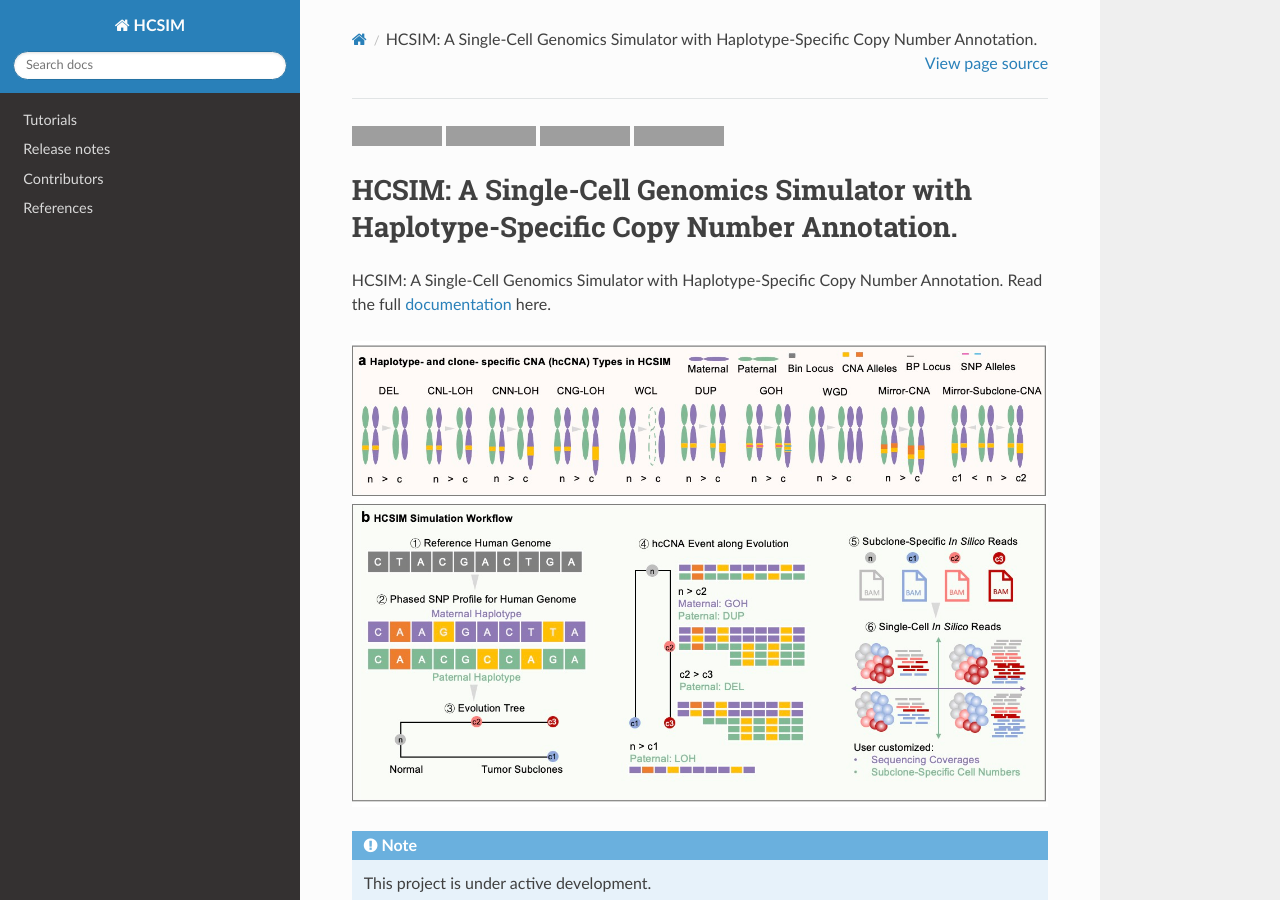
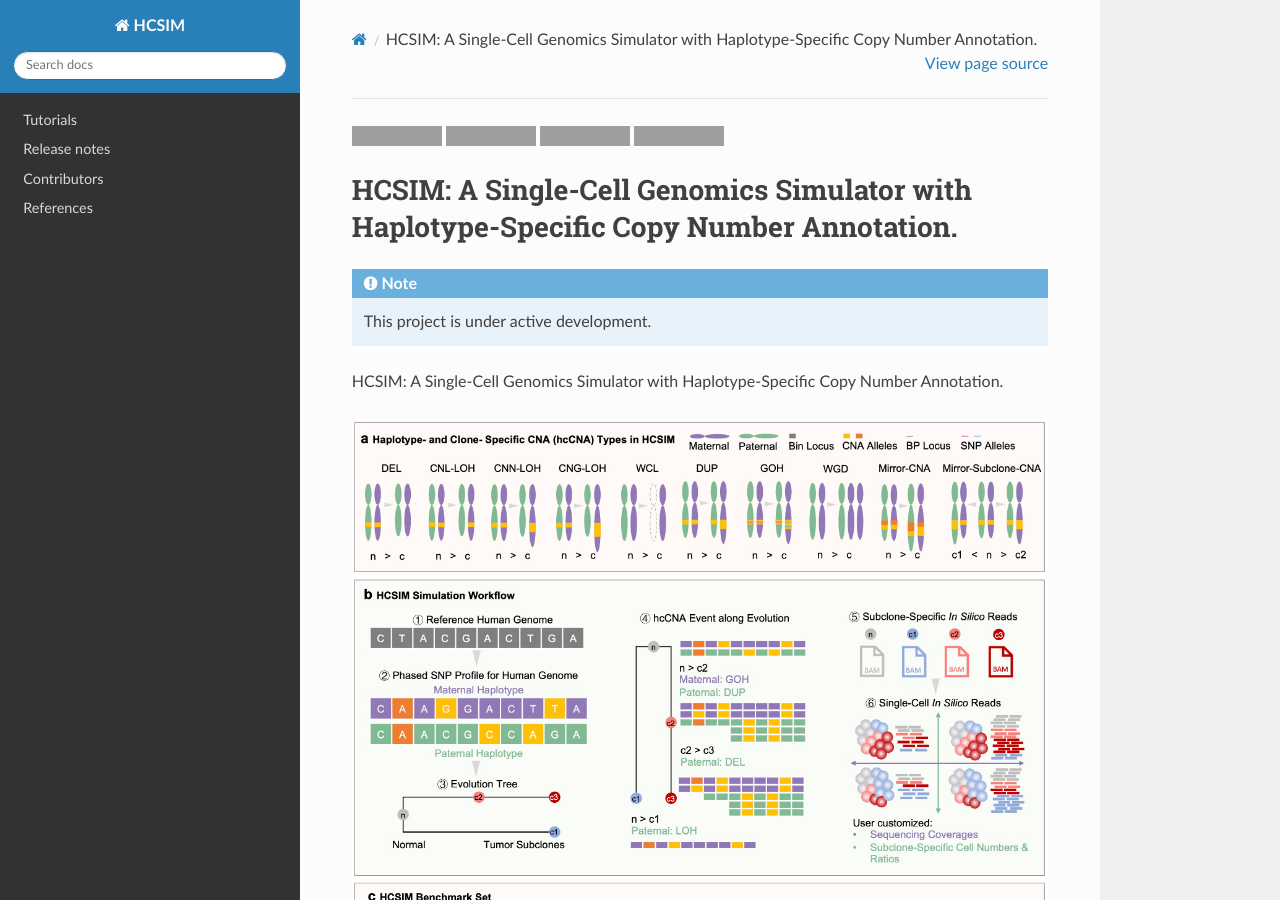
Before and after one commit to xikanfeng2/HCSIM, a Sphinx documentation site: the page built from docs/index.md, in a window 1280 px wide and 900 px high, cut to the strip 0-900 px from the top of the window. Built offline with Sphinx 7.4.7 and the Read the Docs theme 3.1.0, drawn with Linux system fonts in a browser that asks for light colours; some of the changed lines change nothing that is shown; grey boxes are pictures that could not be loaded.

Commit message:
update doc

````diff
--- a/README.md
+++ b/README.md
@@ -7,6 +7,8 @@
 
 HCSIM: A Single-Cell Genomics Simulator with Haplotype-Specific Copy Number Annotation. Read the full [documentation] here.
 
+![HCSIM Workflow](docs/images/hcsim-workflow.jpg)
+
 <!-- ## Citation
 
 If you use `hcsim` in your work, please cite the `hcsim` publication as follows:
--- a/docs/index.md
+++ b/docs/index.md
@@ -1,16 +1,20 @@
-```{include} ../README.md
-```
+[![Stars](https://img.shields.io/github/stars/xikanfeng2/hcsim?logo=GitHub&color=yellow)](https://github.com/xikanfeng2/hcsim/stargazers)
+[![PyPI](https://img.shields.io/pypi/v/hcsim?logo=PyPI)](https://pypi.org/project/SCSilicon2/)
+[![Downloads](https://static.pepy.tech/badge/hcsim)](https://pepy.tech/project/hcsim)
+[![Docs](https://readthedocs.org/projects/hcsim/badge/)](https://hcsim.readthedocs.io)
 
-![HCSIM Workflow](images/hcsim-workflow.jpg)
-
+# HCSIM: A Single-Cell Genomics Simulator with Haplotype-Specific Copy Number Annotation.
 
 ```{note}
 This project is under active development.
 ```
 
+HCSIM: A Single-Cell Genomics Simulator with Haplotype-Specific Copy Number Annotation.
+
+![HCSIM Workflow](images/hcsim-workflow.jpg)
+
 * Discuss development on [Github].
 * Get started by browsing {doc}`tutorials <tutorials>`.
-
 
 ```{toctree}
 :hidden: true
````
Also changed, not shown: docs/images/hcsim-workflow.jpg.
